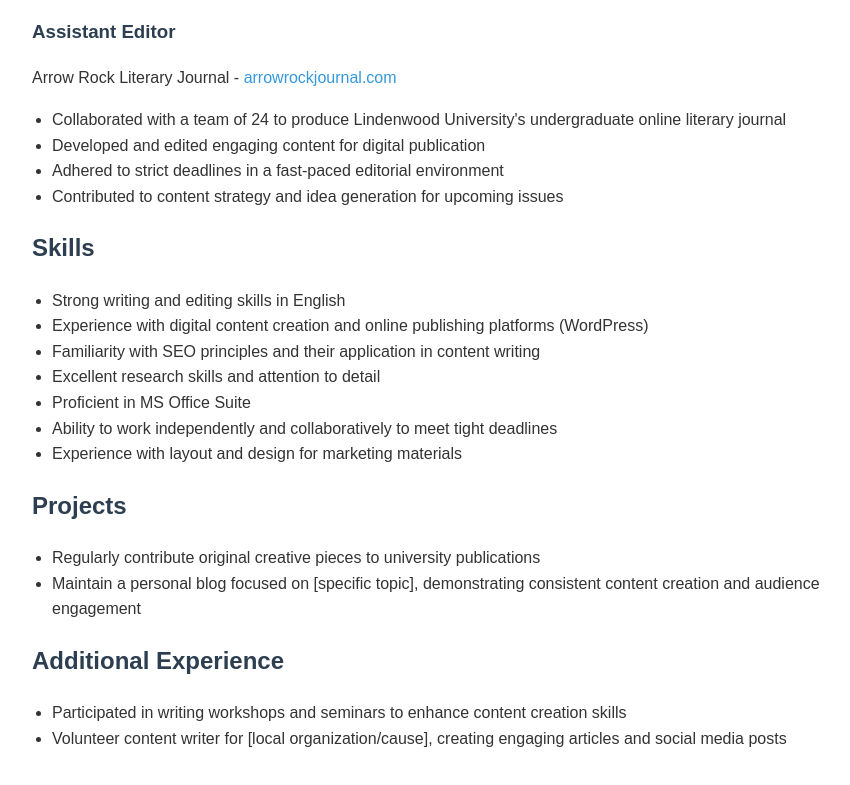
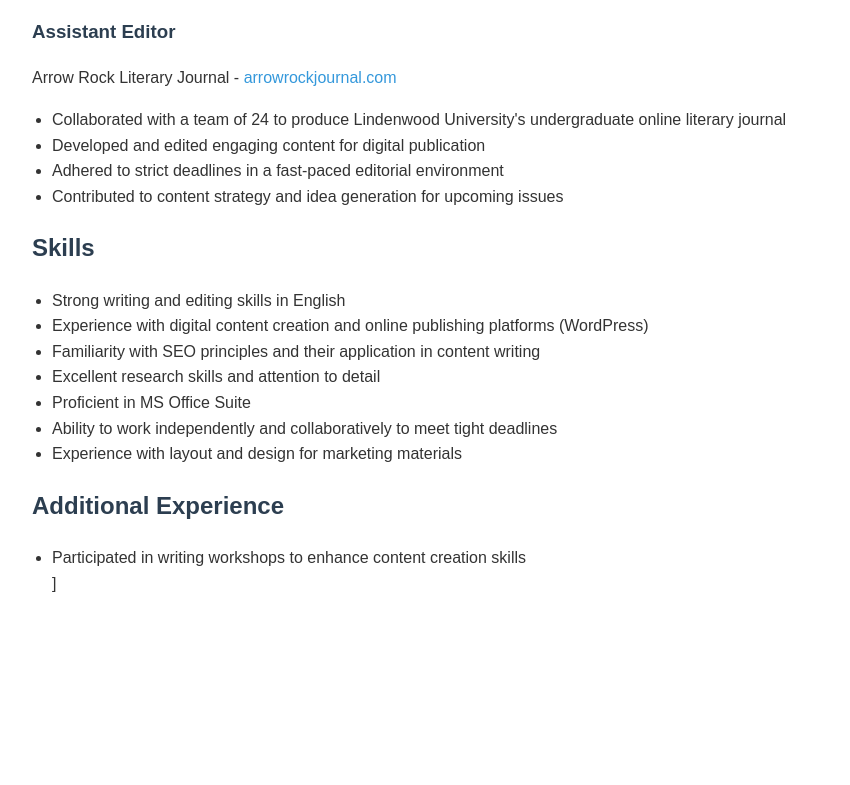
Before and after one commit to MichaelSamuel977/CV, a plain HTML site: page index.html in a window 1280 px wide. Shown: the part 604-1389 px from the top of the page, without its empty margins (208-1058 px from the left). After the commit the page ends 1236 px from the top, so only its background shows below. Drawn offline with Linux system fonts and the light colour scheme.

Commit message:
Update index.html

```diff
--- a/index.html
+++ b/index.html
@@ -69,16 +69,9 @@
         <li>Experience with layout and design for marketing materials</li>
     </ul>
 
-    <h2>Projects</h2>
-    <ul>
-        <li>Regularly contribute original creative pieces to university publications</li>
-        <li>Maintain a personal blog focused on [specific topic], demonstrating consistent content creation and audience engagement</li>
-    </ul>
-
     <h2>Additional Experience</h2>
     <ul>
-        <li>Participated in writing workshops and seminars to enhance content creation skills</li>
-        <li>Volunteer content writer for [local organization/cause], creating engaging articles and social media posts</li>
+        <li>Participated in writing workshops to enhance content creation skills</li>]
     </ul>
 </body>
 </html>
```
